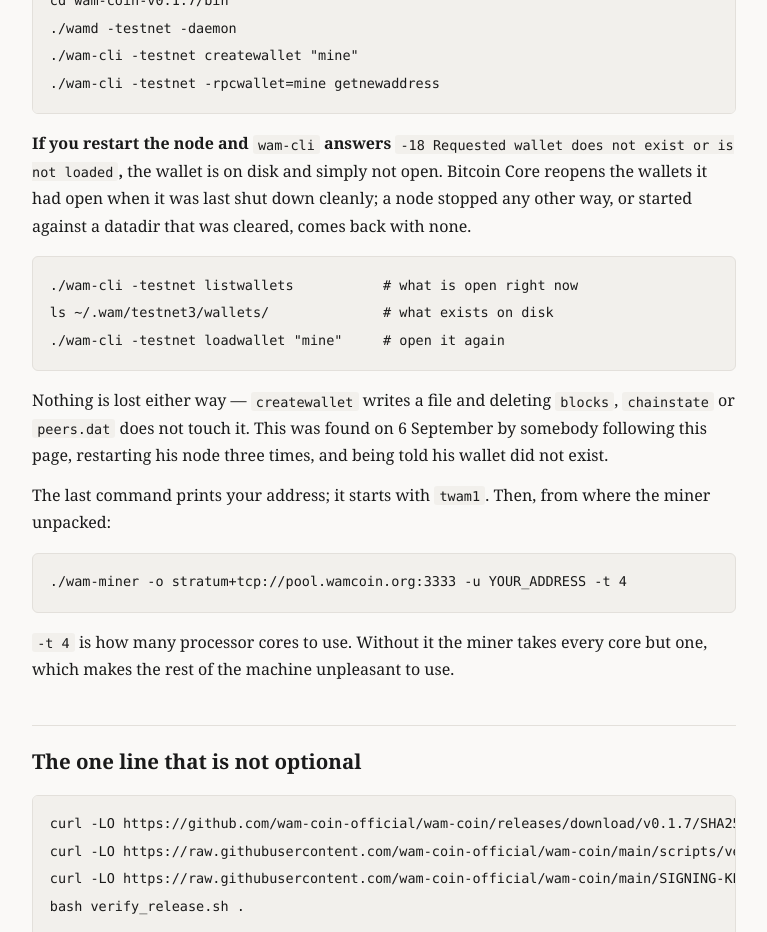
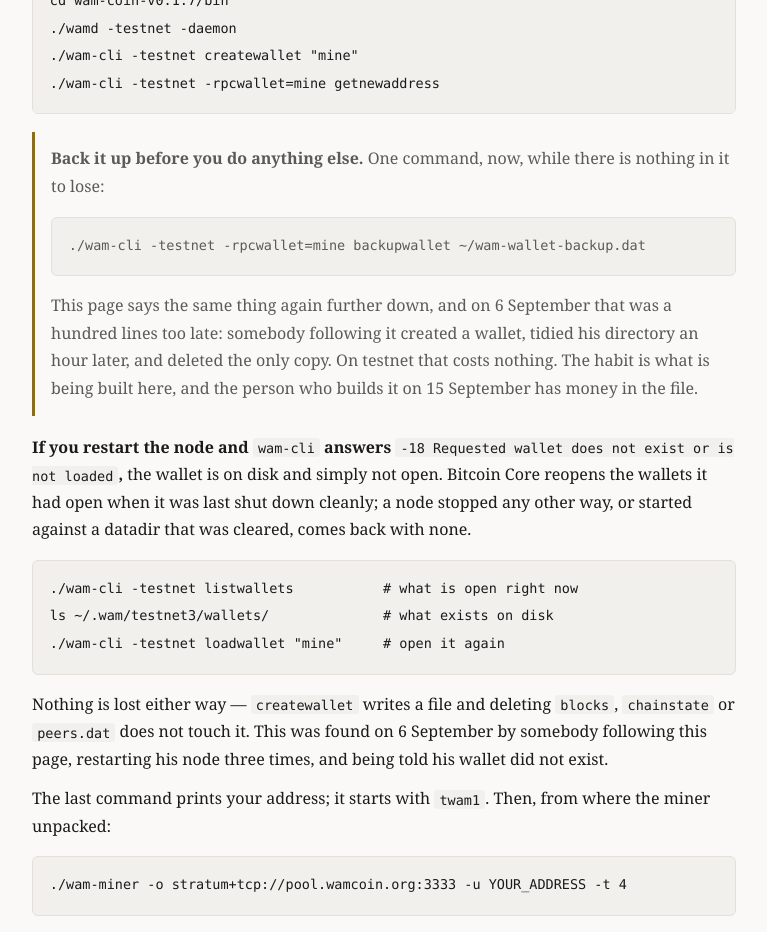
Before and after one commit to wam-coin-official/wam-coin, a plain HTML site: page mine/index.html in a window 1280 px wide. Shown: the part 780-1712 px from the top of the page, without its empty margins (256-1023 px from the left). Drawn offline with Linux system fonts and the light colour scheme.

Commit message:
the backup instruction was a hundred lines too late
An outside tester created a wallet, mined to it, tidied his directory an hour
later, and deleted it. "did not think about makeing a backup of the
wallet.dat".

docs/MINE.md does tell him to back it up. On line 124. He was at line 26.

The fault is placement, not absence, and placement is the whole of it: the
moment a wallet is most likely to be destroyed is the hour after it is
created, while somebody is still experimenting and still cleaning up after
himself. An instruction that arrives after the mining section arrives after
the danger.

Both guides now carry the backup command immediately under the line that
creates the wallet -- while there is nothing in it to lose, which is exactly
why it is easy to do then and hard to do later.

On testnet this cost him nothing. On 15 September the same sequence, by
somebody who read the same page, costs them everything in the file.

```diff
--- a/mine/index.html
+++ b/mine/index.html
@@ -87,6 +87,9 @@
 ./wamd -testnet -daemon
 ./wam-cli -testnet createwallet "mine"
 ./wam-cli -testnet -rpcwallet=mine getnewaddress</code></pre>
+<blockquote><p><strong>Back it up before you do anything else.</strong> One command, now, while there is nothing in it to lose:</p>
+<pre><code>./wam-cli -testnet -rpcwallet=mine backupwallet ~/wam-wallet-backup.dat</code></pre>
+<p>This page says the same thing again further down, and on 6 September that was a hundred lines too late: somebody following it created a wallet, tidied his directory an hour later, and deleted the only copy. On testnet that costs nothing. The habit is what is being built here, and the person who builds it on 15 September has money in the file.</p></blockquote>
 <p><strong>If you restart the node and <code>wam-cli</code> answers <code>-18 Requested wallet does not exist or is not loaded</code>,</strong> the wallet is on disk and simply not open. Bitcoin Core reopens the wallets it had open when it was last shut down cleanly; a node stopped any other way, or started against a datadir that was cleared, comes back with none.</p>
 <pre><code>./wam-cli -testnet listwallets           # what is open right now
 ls ~/.wam/testnet3/wallets/              # what exists on disk
```
Also changed, not shown: start/index.html (+3 -0 lines).
